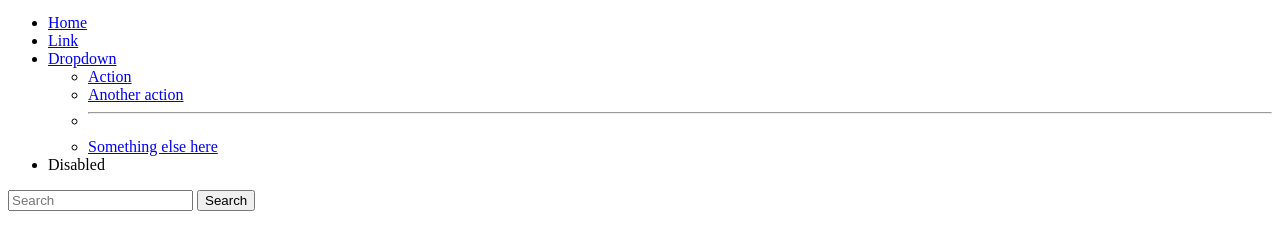
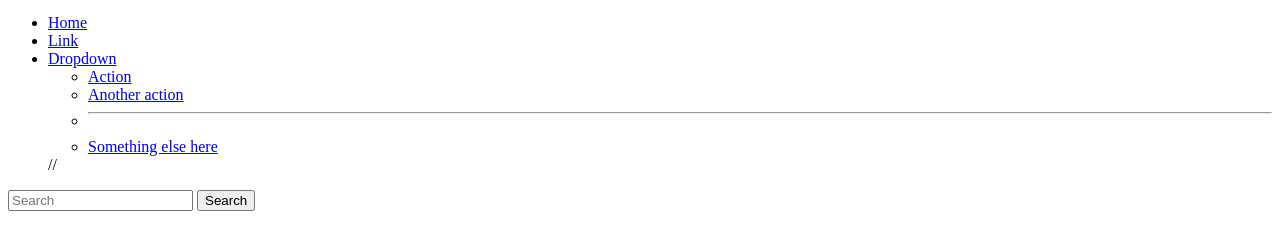
Before and after one commit to rafsan15-2745/demo, a plain HTML site: page index.html in a window 1280 px wide. Shown: the part 28-278 px from the top of the page. Drawn offline with Linux system fonts and the light colour scheme.

Commit message:
Update index.html

```diff
--- a/index.html
+++ b/index.html
@@ -23,9 +23,7 @@
             <li><a class="dropdown-item" href="#">Something else here</a></li>
           </ul>
         </li>
-        <li class="nav-item">
-          <a class="nav-link disabled">Disabled</a>
-        </li>
+        //
       </ul>
       <form class="d-flex" role="search">
         <input class="form-control me-2" type="search" placeholder="Search" aria-label="Search">
```
